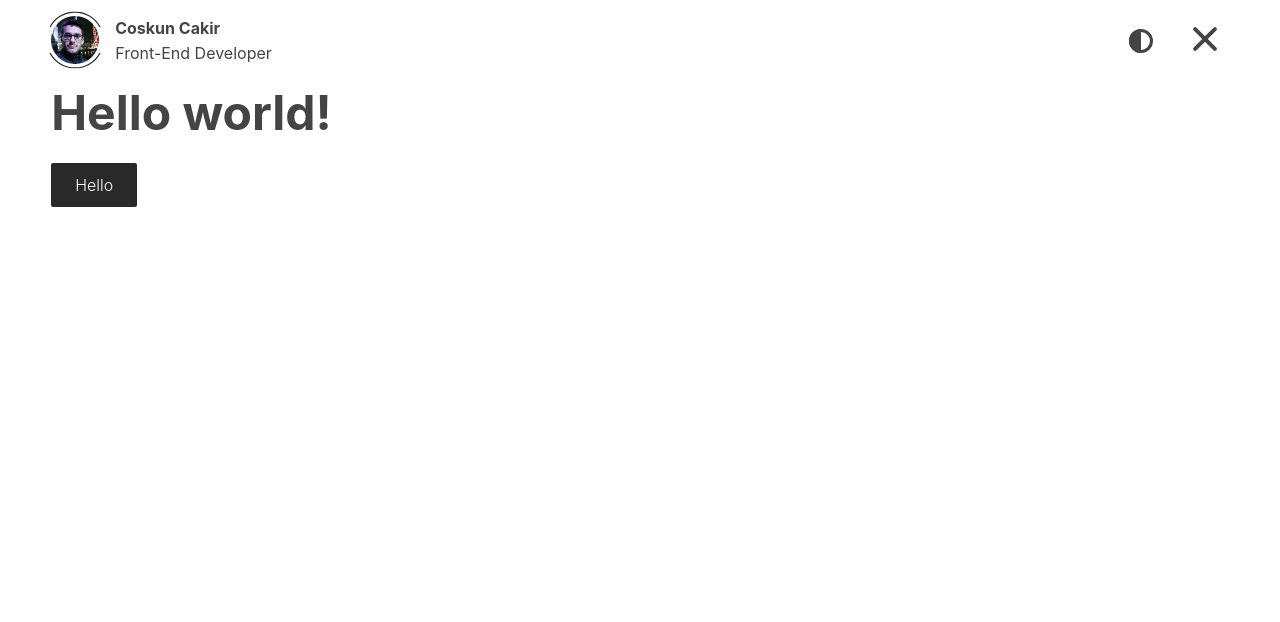
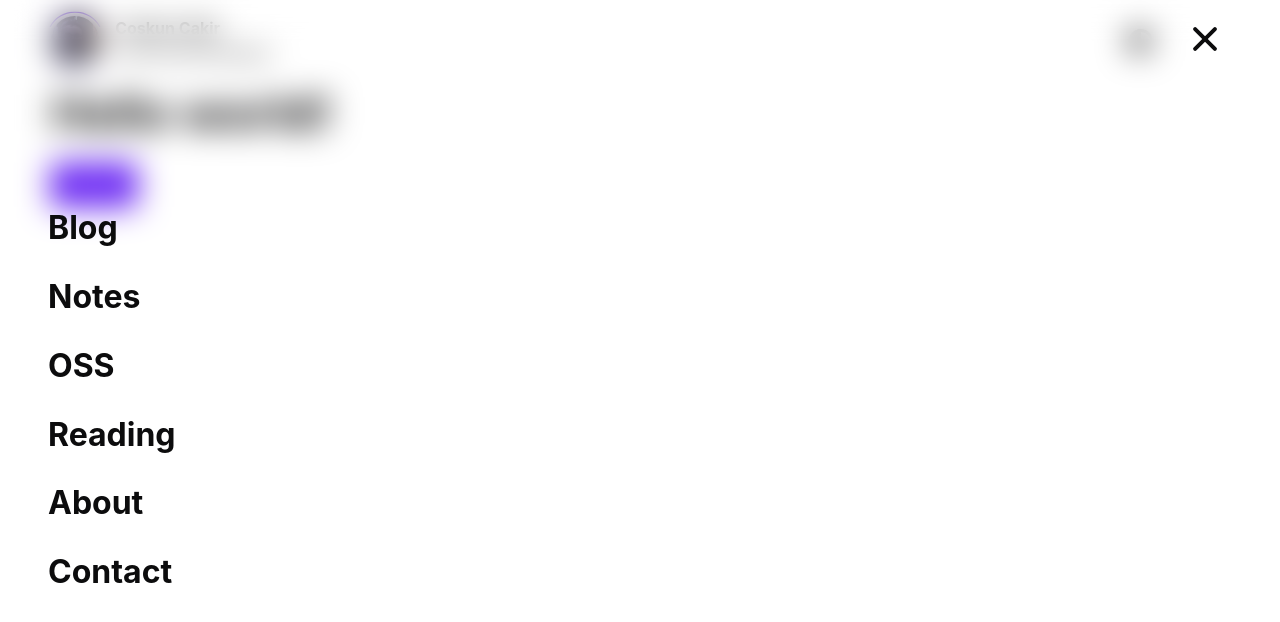
Before and after one commit to coskuncakir/homepage, a Gatsby site: page / in a window 1280 px wide. Both pictures are taken after a click on the button 1204 px from the left and 40 px from the top of the page. Built offline with nearby package versions, Linux system fonts and the light colour scheme; Gatsby itself is replaced by a stand-in of ours.

Commit message:
wip: header

```diff
--- a/src/components/header/header.module.scss
+++ b/src/components/header/header.module.scss
@@ -3,7 +3,7 @@
   padding-bottom: 1rem;
 }
 
-.nav {
+.container {
   display: flex;
   justify-content: space-between;
 }
@@ -19,3 +19,46 @@
     margin-left: 1rem;
   }
 }
+
+.nav {
+  display: none;
+  transition: all 0.2s ease-in-out;
+}
+
+.open {
+  .nav {
+    display: flex;
+    align-items: center;
+    position: fixed;
+    top: 0;
+    left: 0;
+    bottom: 0;
+    background-color: rgba(var(--c-background), 0.4);
+    backdrop-filter: blur(1rem);
+    height: 100vh;
+    width: 100%;
+  }
+}
+
+.menu {
+  list-style: none;
+  margin: 0;
+  padding: 0;
+  width: 100%;
+  font-size: 2rem;
+  font-weight: bold;
+
+  li {
+    display: flex;
+
+    a {
+      padding: 0.6rem 1rem 0.6rem 3rem;
+      width: 100%;
+      transition: 0.3s ease-in-out;
+
+      &:hover {
+        color: var(--c-primary);
+      }
+    }
+  }
+}
--- a/src/components/header/index.js
+++ b/src/components/header/index.js
@@ -3,16 +3,51 @@ import Container from "../container"
 import Logo from "../logo"
 import { Spin as Hamburger } from "hamburger-react"
 import ThemeSwitcher from "../theme-switcher"
+import { Link } from "gatsby"
+import cn from "classnames"
 import styles from "./header.module.scss"
 
 export default function Header() {
   const [open, setOpen] = React.useState(false)
 
   return (
-    <header className={styles.header}>
-      <Container>
+    <header className={cn(styles.header, open ? styles.open : null)}>
+      <Container className={styles.container}>
+        <Logo />
         <nav className={styles.nav}>
-          <Logo />
+          <ul className={styles.menu}>
+            <li>
+              <Link to="/blog" activeClassName={styles.active}>
+                Blog
+              </Link>
+            </li>
+            <li>
+              <Link to="/notes" activeClassName={styles.active}>
+                Notes
+              </Link>
+            </li>
+            <li>
+              <Link to="/oss" activeClassName={styles.active}>
+                OSS
+              </Link>
+            </li>
+            <li>
+              <Link to="/reading" activeClassName={styles.active}>
+                Reading
+              </Link>
+            </li>
+            <li>
+              <Link to="/about" activeClassName={styles.active}>
+                About
+              </Link>
+            </li>
+            <li>
+              <Link to="/contact" activeClassName={styles.active}>
+                Contact
+              </Link>
+            </li>
+          </ul>
+        </nav>
         <div className={styles.buttons}>
           <ThemeSwitcher />
           <Hamburger
@@ -24,7 +59,6 @@ export default function Header() {
             hideOutline={false}
           />
         </div>
-        </nav>
       </Container>
     </header>
   )
--- a/static/assets/styles/variables.scss
+++ b/static/assets/styles/variables.scss
@@ -1,8 +1,8 @@
 :root {
-  --c-primary: #292929;
+  --c-primary: #6018f2;
   --c-secondary: #434752;
-  --c-accent: #fac012;
+  --c-accent: #da3654;
   --c-background: #ffffff;
-  --c-text: #444444;
+  --c-text: #0c0c0d;
   --c-text-muted: #808080;
 }
```
Lines whose indentation alone changed are shown as unchanged.
